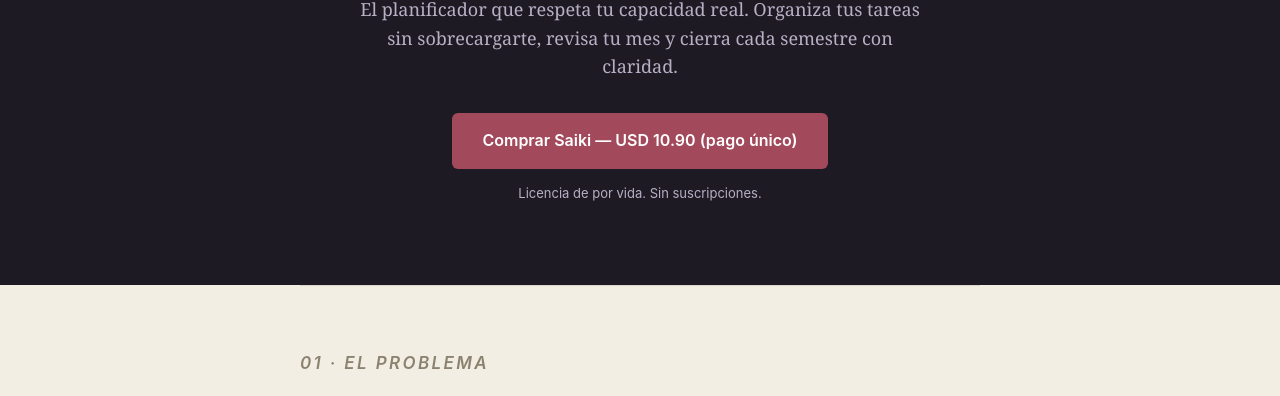
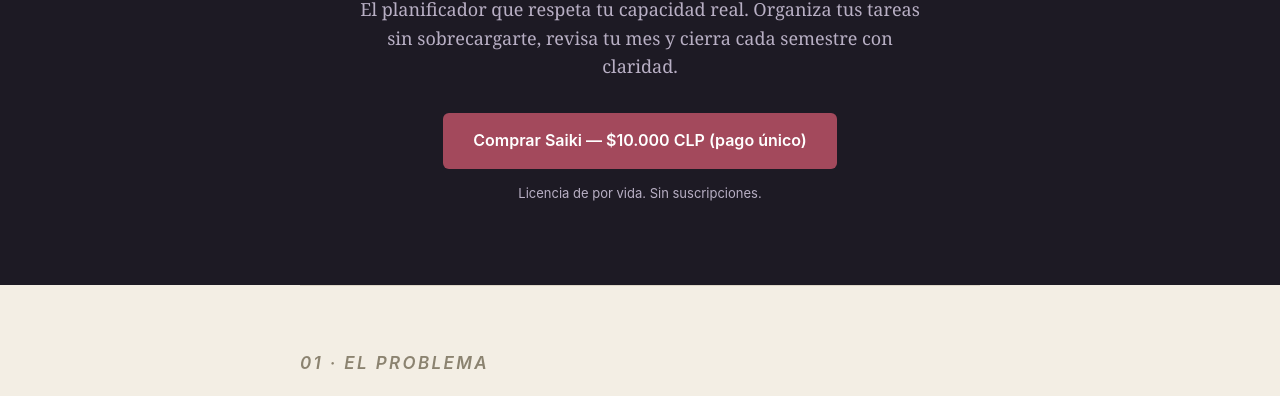
Before and after one commit to rodpino71-expert/Saiki, a website: page web/index.html in a window 1280 px wide. Shown: the part 354-750 px from the top of the page. Drawn offline with Linux system fonts and the light colour scheme.

Commit message:
feat: wire real Lemon Squeezy checkout URL and CLP price into landing page

```diff
--- a/web/index.html
+++ b/web/index.html
@@ -4,7 +4,7 @@
   <meta charset="utf-8">
   <meta name="viewport" content="width=device-width, initial-scale=1">
   <title>Saiki — Planificador de carga cognitiva</title>
-  <meta name="description" content="Saiki es el planificador que respeta tu capacidad real: organiza tus tareas sin sobrecargarte, revisa tu mes y cierra cada semestre con claridad. Pago único, USD 10.90.">
+  <meta name="description" content="Saiki es el planificador que respeta tu capacidad real: organiza tus tareas sin sobrecargarte, revisa tu mes y cierra cada semestre con claridad. Pago único, $10.000 CLP.">
   <link rel="icon" href="img/logo.png">
   <link rel="stylesheet" href="styles.css">
 </head>
@@ -16,7 +16,7 @@
     <p class="eyebrow">Planificador de carga cognitiva</p>
     <h1>Saiki 再起 — vuelve a empezar, sin perder el control</h1>
     <p class="subtitle">El planificador que respeta tu capacidad real. Organiza tus tareas sin sobrecargarte, revisa tu mes y cierra cada semestre con claridad.</p>
-    <a href="https://REPLACE_WITH_LEMONSQUEEZY_CHECKOUT_URL" class="cta-button">Comprar Saiki — USD 10.90 (pago único)</a>
+    <a href="https://saiki.lemonsqueezy.com/checkout/buy/219d8210-51fe-46a8-be90-b79557459adb" class="cta-button">Comprar Saiki — $10.000 CLP (pago único)</a>
     <p class="cta-note">Licencia de por vida. Sin suscripciones.</p>
   </header>
 
@@ -98,9 +98,9 @@
     <section class="pricing">
       <p class="eyebrow">04 · Precio</p>
       <h2>Una sola vez, tuyo para siempre</h2>
-      <p class="price">USD 10.90</p>
+      <p class="price">$10.000 CLP</p>
       <p>Pago único. Sin suscripciones. 1 licencia = 1 dispositivo.</p>
-      <a href="https://REPLACE_WITH_LEMONSQUEEZY_CHECKOUT_URL" class="cta-button">Comprar Saiki</a>
+      <a href="https://saiki.lemonsqueezy.com/checkout/buy/219d8210-51fe-46a8-be90-b79557459adb" class="cta-button">Comprar Saiki</a>
     </section>
 
     <section class="faq">
```
